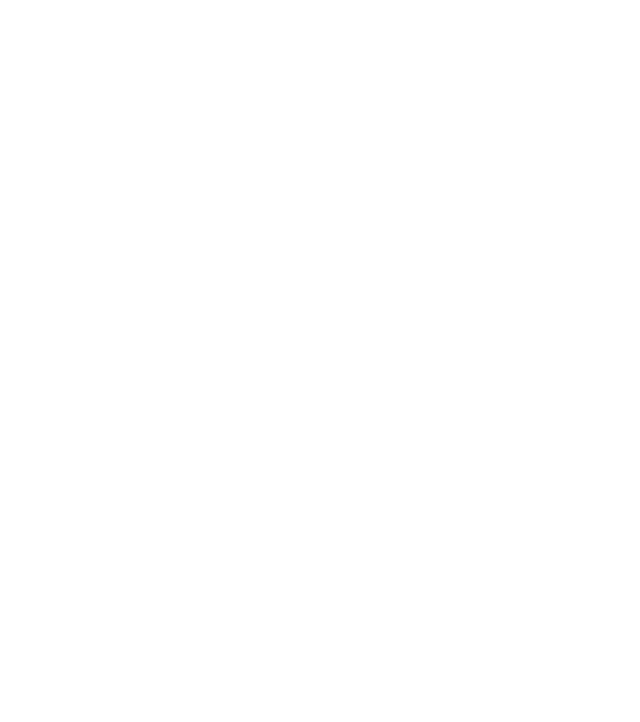
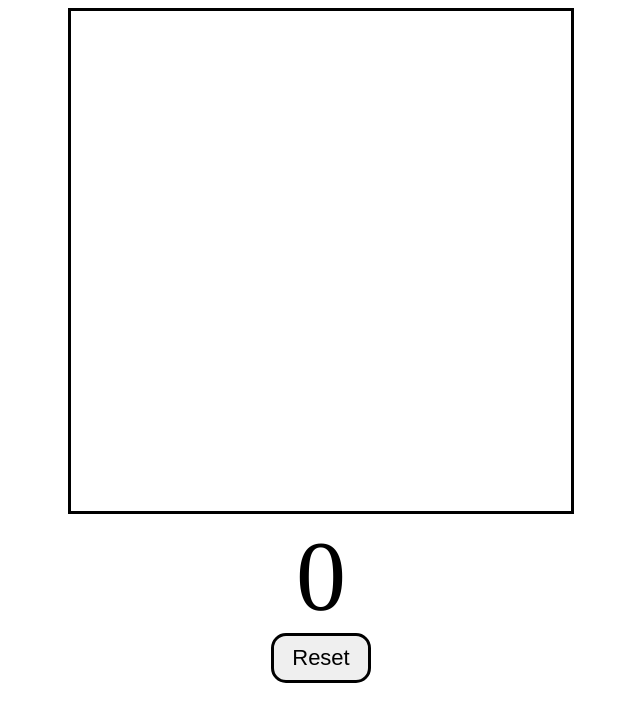
Before and after one commit to Dome309/SnakeGame, a plain HTML site: page index.html in a window 1280 px wide. Shown: the whole page, without its empty margins (319-959 px from the left). Drawn offline with Linux system fonts and the light colour scheme.

Commit message:
hmtl and css files setup

```diff
--- a/index.html
+++ b/index.html
@@ -4,8 +4,14 @@
     <meta charset="UTF-8">
     <meta name="viewport" content="width=device-width, initial-scale=1.0">
     <title>SnakeGame</title>
+    <link rel="stylesheet" href="style.css">
 </head>
 <body>
-
+    <div id="gameContainer">
+        <canvas id="gameBoard" width="500" height="500"></canvas>
+        <div id="score">0</div>
+        <button id="resetBtn">Reset</button>
+    </div>
+    <script src="index.js"></script>
 </body>
 </html>
--- a/style.css
+++ b/style.css
@@ -0,0 +1,20 @@
+#gameContainer{
+    text-align: center;
+}
+
+#gameBoard{
+    border: 3px solid;
+}
+
+#score{
+    font-size: 100px;
+}
+
+#resetBtn{
+    font-size: 22px;
+    width: 100px;
+    height: 50px;
+    border: 3px solid;
+    border-radius: 15px;
+    cursor: pointer;
+}
```
